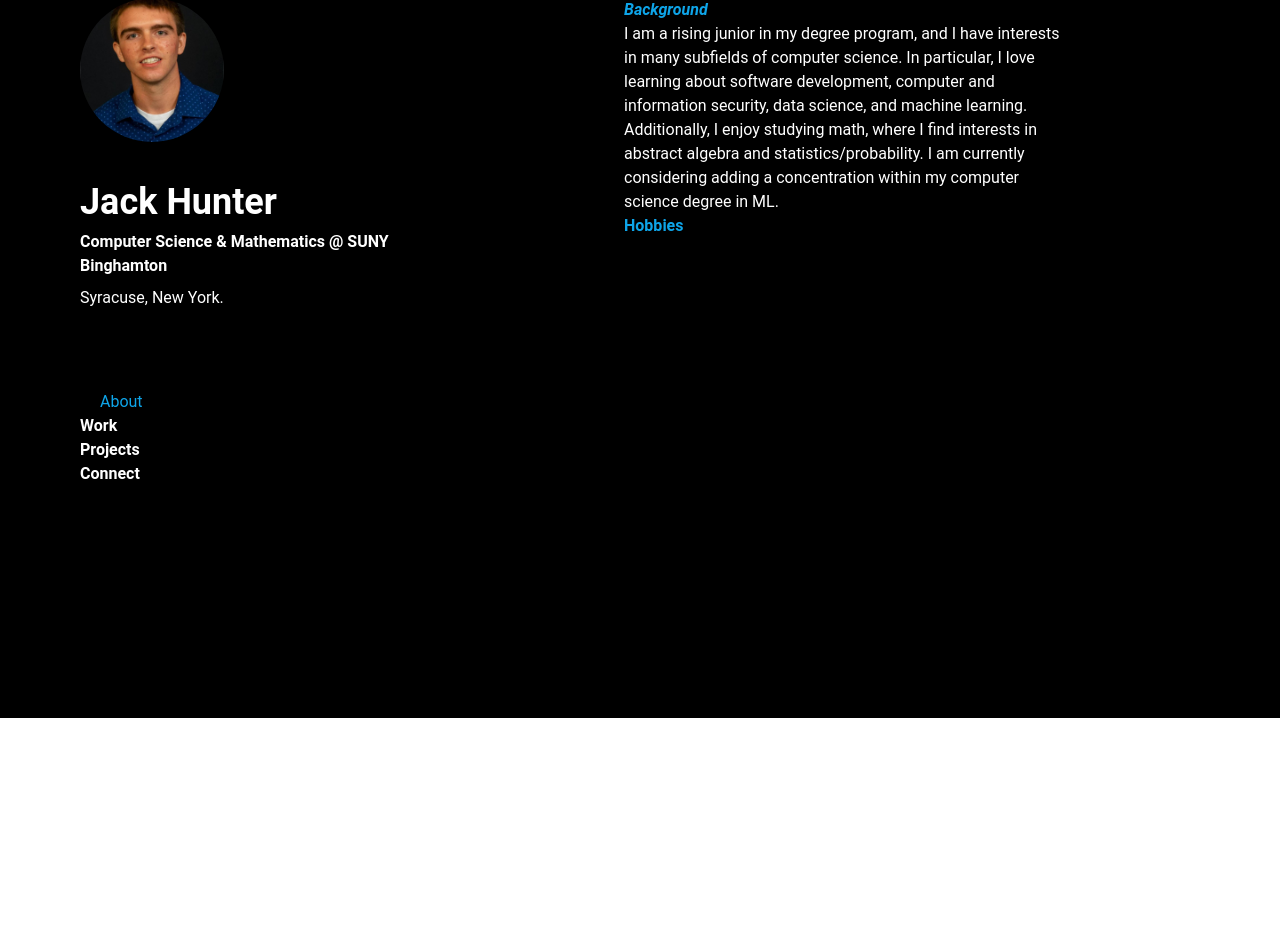
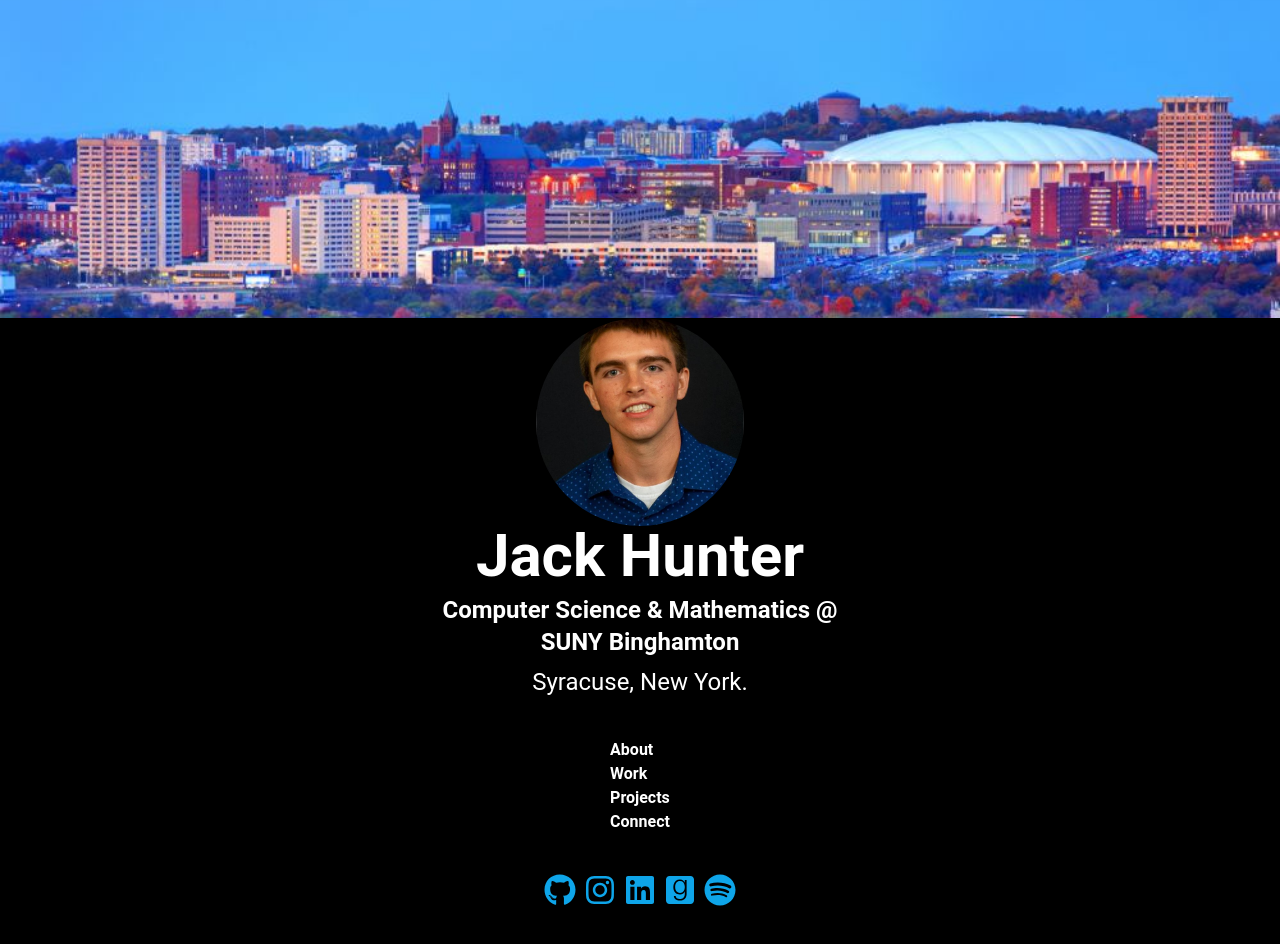
Before and after one commit to jhthirteen/sitev2, a React (Vite) app in the folder dev/personal/: page / in a window 1280 px wide. Shown: the part 82-1026 px from the top of the page. Before the commit the page ends 800 px from the top, so only its background shows below. Built offline with nearby package versions, Linux system fonts and the light colour scheme.

Commit message:
updated layout and added some new display functionality

```diff
--- a/dev/personal/src/components/Connect.jsx
+++ b/dev/personal/src/components/Connect.jsx
@@ -2,12 +2,12 @@ import { FaGithub, FaInstagram, FaLinkedin, FaGoodreads, FaSpotify } from 'react
 
 const Connect = () => {
     return(
-        <div className="text-sky-500">
+        <div className="flex text-sky-500 mb-10 mt-10 space-x-2">
             <a href="https://github.com/jhthirteen" target="_blank"><FaGithub className="w-8 h-8"/></a>
-            <a href="https://www.instagram.com/jackhh_/" target="_blank"><FaInstagram className="w-8 h-8 mt-3"/></a>
-            <a href="https://www.linkedin.com/in/jackhunter00/" target="_blank"><FaLinkedin className="w-8 h-8 mt-3"/></a>
-            <a href="https://www.goodreads.com/user/show/153811866-jack-hunter" target="_blank"><FaGoodreads className="w-8 h-8 mt-3"/></a>
-            <a href="https://open.spotify.com/user/p2zmipmxaj4qt4an7mhgl7v4y?si=cdebd484b0fc4278" target="_blank"><FaSpotify className="w-8 h-8 mt-3"/></a>
+            <a href="https://www.instagram.com/jackhh_/" target="_blank"><FaInstagram className="w-8 h-8"/></a>
+            <a href="https://www.linkedin.com/in/jackhunter00/" target="_blank"><FaLinkedin className="w-8 h-8"/></a>
+            <a href="https://www.goodreads.com/user/show/153811866-jack-hunter" target="_blank"><FaGoodreads className="w-8 h-8"/></a>
+            <a href="https://open.spotify.com/user/p2zmipmxaj4qt4an7mhgl7v4y?si=cdebd484b0fc4278" target="_blank"><FaSpotify className="w-8 h-8"/></a>
         </div>
     )
 };
--- a/dev/personal/src/components/Header.jsx
+++ b/dev/personal/src/components/Header.jsx
@@ -1,9 +1,15 @@
 import pfp from '../assets/headshot.jpg'
+import backdrop from '../assets/syracuse.jpeg'
 
 const Header = () => {
     return(
-        <div className="ml-20 mt-10">
-            <img src={pfp} alt="Header" className="w-36 h-36 rounded-full" />
+        <div className="flex flex-col items-center ">
+            <div className="h-[50vh] overflow-hidden">
+                <img src={backdrop} className="w-screen"/>
+            </div>
+            <div className="relative top-[-50%]" >
+                <img src={pfp} alt="Header" className="w-52 h-52 rounded-full" />
+            </div>
         </div>
     )
 };
--- a/dev/personal/src/components/HomeText.jsx
+++ b/dev/personal/src/components/HomeText.jsx
@@ -1,9 +1,9 @@
 const HomeText = () => {
     return(
-        <div className="ml-20 mt-10 max-w-sm">
-            <h1 className="text-white text-4xl font-bold">Jack Hunter</h1>
-            <h2 className="text-white font-bold mt-2">Computer Science & Mathematics @ SUNY Binghamton</h2>
-            <p className="text-white mt-2">Syracuse, New York.</p>
+        <div className="flex flex-col text-center items-center max-w-md">
+            <h1 className="text-white text-6xl font-bold">Jack Hunter</h1>
+            <h2 className="text-white text-2xl font-bold mt-2">Computer Science & Mathematics @ SUNY Binghamton</h2>
+            <h2 className="text-white text-2xl mt-2">Syracuse, New York.</h2>
         </div>
     )
 };
--- a/dev/personal/src/components/Options.jsx
+++ b/dev/personal/src/components/Options.jsx
@@ -2,20 +2,20 @@ import { useState } from 'react'
 
 const Options = ({ tab, handle }) => {
 
-    const defaultDesc = "text-white font-bold hover:text-sky-500 hover:ml-5";
-    const activeDesc = "text-sky-500 ml-5";
+    const defaultDesc = "text-white font-bold hover:text-sky-500 hover:text-2xl";
+    const activeDesc = "text-sky-500 font-bold text-2xl";
 
     const handleClick = (num) => {
         handle(num);
     };
 
     return(
-        <div className="ml-20 mt-20 ">
+        <div className="mt-10">
             <div className="flex flex-col items-start">
-                <button className={`${tab === 0 ? activeDesc : defaultDesc}`} onClick={() => handleClick(0)}>About</button>
-                <button className={`${tab === 1 ? activeDesc : defaultDesc}`} onClick={() => handleClick(1)}>Work</button>
-                <button className={`${tab === 2 ? activeDesc : defaultDesc}`} onClick={() => handleClick(2)}>Projects</button>
-                <button className={`${tab === 3 ? activeDesc : defaultDesc}`} onClick={() => handleClick(3)}>Connect</button>
+                <button className={`${tab === 1 ? activeDesc : defaultDesc}`} onClick={() => handleClick(1)}>About</button>
+                <button className={`${tab === 2 ? activeDesc : defaultDesc}`} onClick={() => handleClick(2)}>Work</button>
+                <button className={`${tab === 3 ? activeDesc : defaultDesc}`} onClick={() => handleClick(3)}>Projects</button>
+                <button className={`${tab === 4 ? activeDesc : defaultDesc}`} onClick={() => handleClick(4)}>Connect</button>
 {/*  Commenting this out until page is finished!             <button className={`${tab === 4 ? activeDesc : defaultDesc}`} onClick={() => handleClick(4)}>Writing</button> */}
             </div>
         </div>
--- a/dev/personal/src/components/OptionsText.jsx
+++ b/dev/personal/src/components/OptionsText.jsx
@@ -6,7 +6,7 @@ import Connect from './Connect.jsx'
 const OptionsText = ({ tab }) => {
     return(
         <div className=" ml-40 mt-20 max-w-md">
-            { tab === 0 ? <About /> : tab === 1 ? <Work /> : tab === 2 ? <Projects /> : <Connect />}
+            { tab === 1 ? <About /> : tab === 2 ? <Work /> : tab === 3 ? <Projects /> : tab === 4 ? <Connect /> : <></>}
         </div>
     )
 };
--- a/dev/personal/src/pages/HomePage.jsx
+++ b/dev/personal/src/pages/HomePage.jsx
@@ -1,7 +1,8 @@
-import { useState } from 'react'
+import { useState, useRef, useEffect } from 'react'
 import Header from '../components/Header'
 import HomeText from '../components/HomeText'
 import Options from '../components/Options'
+import Connect from '../components/Connect'
 import OptionsText from '../components/OptionsText'
 
 const HomePage = () => {
@@ -12,16 +13,32 @@ const HomePage = () => {
         setActiveTab(num);
     };
 
+    const optionsTextRef = useRef(null);
+
+    useEffect(() => {
+        if( optionsTextRef.current && activeTab !== 0 ){
+            optionsTextRef.current.scrollIntoView({
+                behavior: 'smooth',
+                block: 'start'
+            });
+        }
+    }, [activeTab]);
+
     return (
         <>
-            <div className="min-h-screen flex bg-black">
-                <div className="flex flex-col mt-10">
+            <div className="min-h-screen flex flex-col bg-black overflow-auto">
+                <div className="flex flex-col items-center">
                     <Header />
                     <HomeText />
                     <Options tab={activeTab} handle={handleChange}/>
+                    <Connect />
                 </div>
                 <div className="flex-grow">
-                    <OptionsText tab={activeTab} />
+                    {activeTab !== 0 && (
+                    <div ref={optionsTextRef}>
+                        <OptionsText tab={activeTab} />
+                    </div>
+                    )}
                 </div>
             </div>
         </>
```
Also changed, not shown: dev/personal/src/assets/syracuse.jpeg (added), 1 other file (tests, documents, lock files or other folders).
